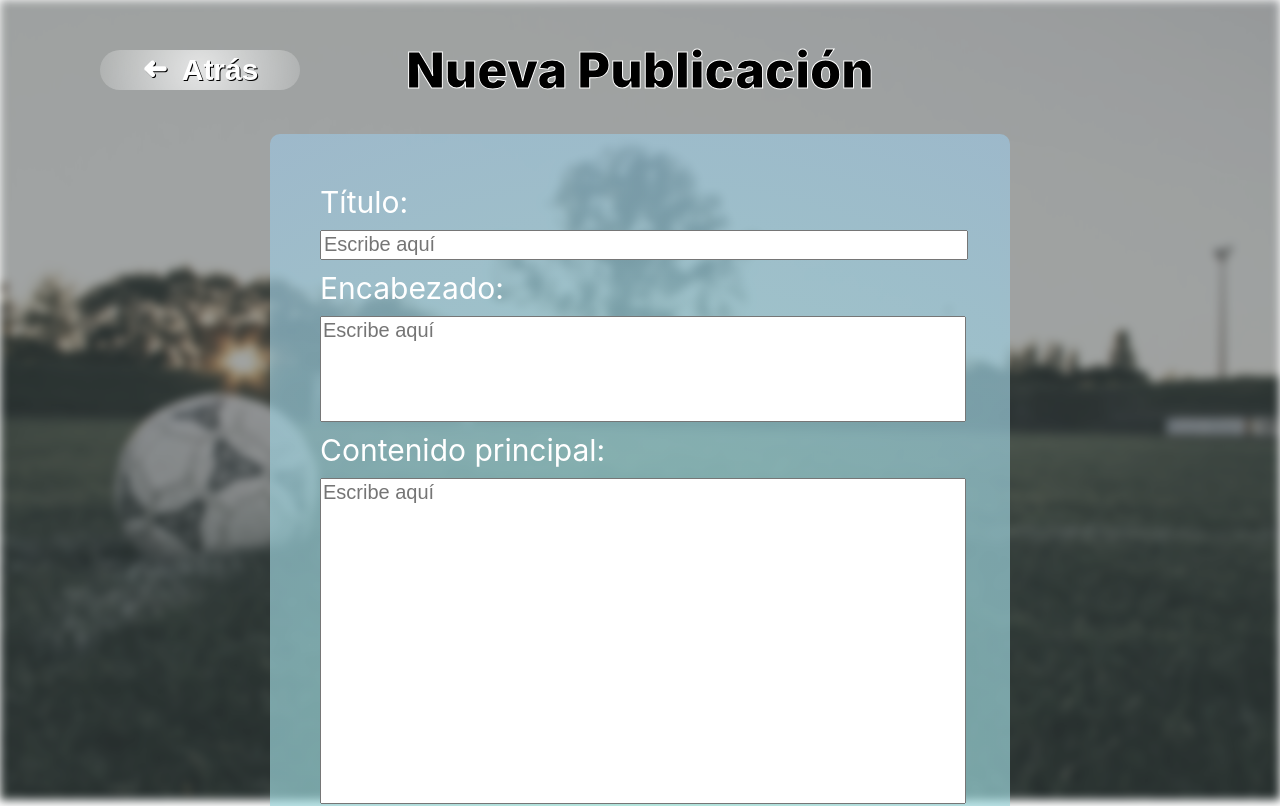
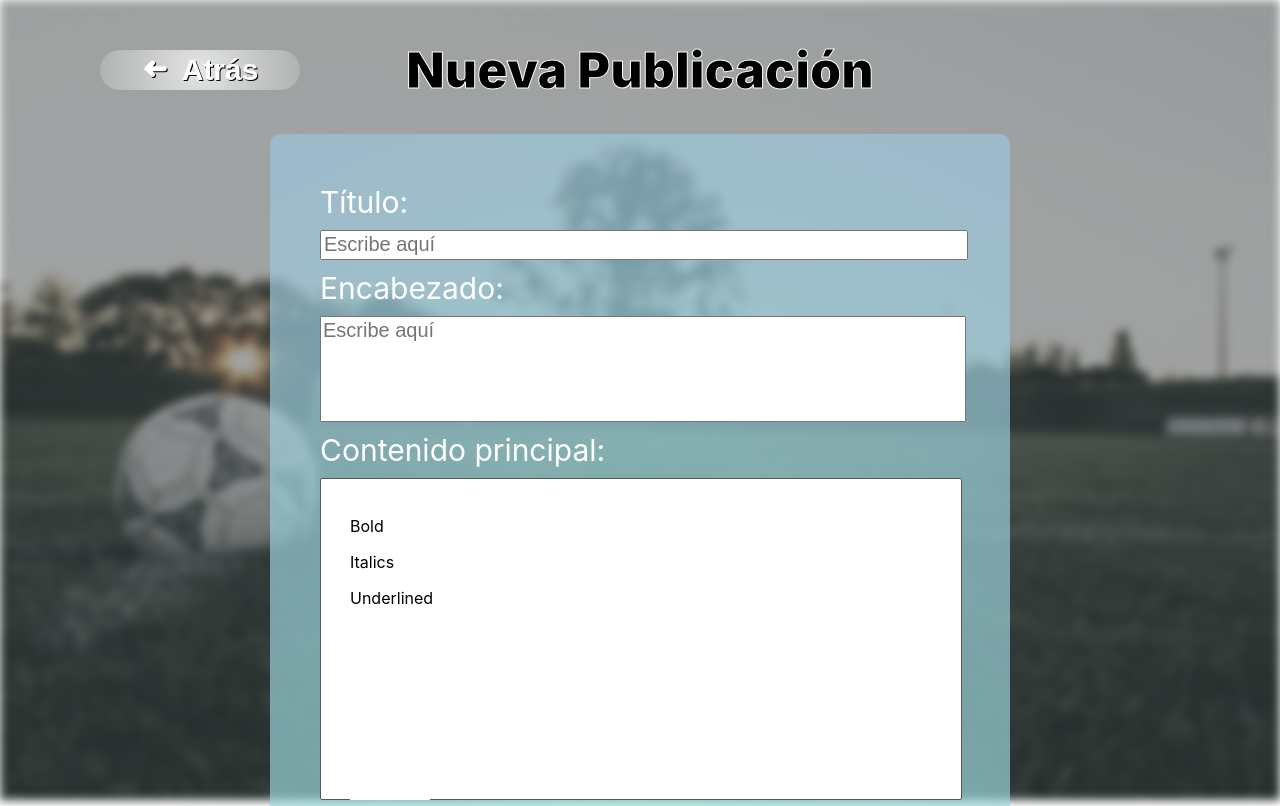
Before and after one commit to mickeybot-79/oncemetros, a React (Create React App) app: page /post/new in a window 1280 px wide. Shown: the top 806 px of the page. Built offline with nearby package versions, Linux system fonts and the light colour scheme.

Commit message:
tested content format in new post component

```diff
--- a/src/components/MainPage.js
+++ b/src/components/MainPage.js
@@ -40,7 +40,7 @@ const MainPage = () => {
 
     const [autoScroll, setAutoScroll] = useState(true)
 
-    const [mainStoriesContainerAnimation, setMainStoriesContainerAnimation] = useState('stories-animation 1s linear 1')
+    const [mainStoriesContainerAnimation, setMainStoriesContainerAnimation] = useState('stories-animation 1.2s linear 1')
 
     const [timeOfLastClick, setTimeOfLastClick] = useState(0)
 
@@ -96,9 +96,11 @@ const MainPage = () => {
     useEffect(() => {
         if (isSuccess) {
             setMainStories(() => {
-                const filteresPosts = posts?.ids.slice(0, 10)
+                const resultPosts = [...posts?.ids]
+                const slicedPosts = resultPosts.sort((a, b) => posts?.entities[b].date - posts?.entities[a].date).slice(0, 10)
+                //const slicedPosts = sortedPosts.slice(0, 10)
                 const finalPosts = []
-                const allPosts = filteresPosts.map((story) => {
+                const allPosts = slicedPosts.map((story) => {
                     let headingEnd
                     const subsHeading = posts?.entities[story].heading.substring(0, 95)
                     if (subsHeading[subsHeading.length - 1] !== '.') {
--- a/src/features/posts/NewPost.js
+++ b/src/features/posts/NewPost.js
@@ -36,7 +36,23 @@ const NewPost = () => {
         confirmButton: 'none'
     })
 
+    const [selectedText, setSelectedText] = useState('')
+
+    const [contentInnerHTML, setContentInnerHTML] = useState('')
+
     const newTagRef = useRef()
+
+    useEffect(() => {
+        document.addEventListener("mouseup", () => {
+            let selection = window.getSelection()
+            setSelectedText((prevState) => {
+                const newState = selection.toString() !== '' ? selection.toString() : prevState
+                return newState
+            })
+            //console.log(contentInnerHTML.indexOf(selection.toString()))
+          })
+          // eslint-disable-next-line
+    }, [])
 
     useEffect(() => {
         const imageElement = document.getElementById('uploaded-image')
@@ -227,14 +243,63 @@ const NewPost = () => {
                     onChange={handleChange}
                 ></textarea>
                 <label htmlFor="new-post-content" className="new-post-label">Contenido principal:</label>
-                <textarea
+                {/* <textarea
                     id="new-post-content"
                     name="content"
                     placeholder="Escribe aquí"
                     value={postData.content}
                     onChange={handleChange}
-                ></textarea>
-                {/* <div id="new-post-content" contentEditable></div> */}
+                ></textarea> */}
+                <div
+                    id="new-post-content-div"
+                    contentEditable
+                    onChange={() => {
+                        console.log(contentInnerHTML)
+                    }}
+                >{contentInnerHTML}</div>
+                {/* <input
+                    id="new-post-content"
+                    name="content"
+                    placeholder="Escribe aquí"
+                    value={postData.content}
+                    onChange={handleChange}
+                >Test</input> */}
+                <div id="format-options">
+                    <p className="format-option" onClick={() => {
+                        //const selectionText = window.sessionStorage.getItem('selection')
+                        //console.log(selectedText)
+                        //selectedText.outterHTML = `<b>${selectedText}</b>`
+                        setContentInnerHTML((prevState) => {
+                            const newState = prevState
+                            console.log(selectedText)
+                            console.log(newState.indexOf('es'))
+                            const arrayString = [...newState]
+                            arrayString.splice(newState.indexOf(selectedText), selectedText.length, (<b>{selectedText}</b>))
+                            return arrayString
+                        })
+                    }}>Bold</p>
+                    <p className="format-option" onClick={() => {
+                        setContentInnerHTML((prevState) => {
+                            const newState = prevState
+                            console.log(selectedText)
+                            console.log(newState.indexOf('es'))
+                            const arrayString = [...newState]
+                            arrayString.splice(newState.indexOf(selectedText), selectedText.length, (<i>{selectedText}</i>))
+                            return arrayString
+                        })
+                    }}>Italics</p>
+                    <p className="format-option" onClick={() => {
+                        setContentInnerHTML((prevState) => {
+                            //const newState = prevState
+                            //console.log(selectedText)
+                            const arrayString = [...prevState]
+                            console.log(arrayString.indexOf(selectedText))
+                            console.log(selectedText.length)
+                            arrayString.splice(arrayString.indexOf(selectedText), selectedText.length, (<u>{selectedText}</u>))
+                            return arrayString
+                        })
+                    }}>Underlined</p>
+                </div>
                 <label htmlFor="new-post-image" className="new-post-label">Imagen:</label>
                 <div style={{ display: 'flex', width: '100%' }}>
                     <input
--- a/src/index.css
+++ b/src/index.css
@@ -442,6 +442,29 @@ ul {
   font-size: 20px;
 }
 
+#new-post-content-div {
+  width: 100%;
+  max-width: 100%;
+  min-height: 20rem;
+  font-size: 20px;
+  background-color: white;
+  border: 1px solid rgb(87, 87, 87);
+  border-radius: 2px;
+}
+
+#format-options {
+  width: 80px;
+  height: 300px;
+  position: absolute;
+  top: 500px;
+  left: 350px;
+  background-color: white;
+}
+
+.format-option {
+  cursor: pointer;
+}
+
 #new-post-image {
   width: 25%;
 }
```
